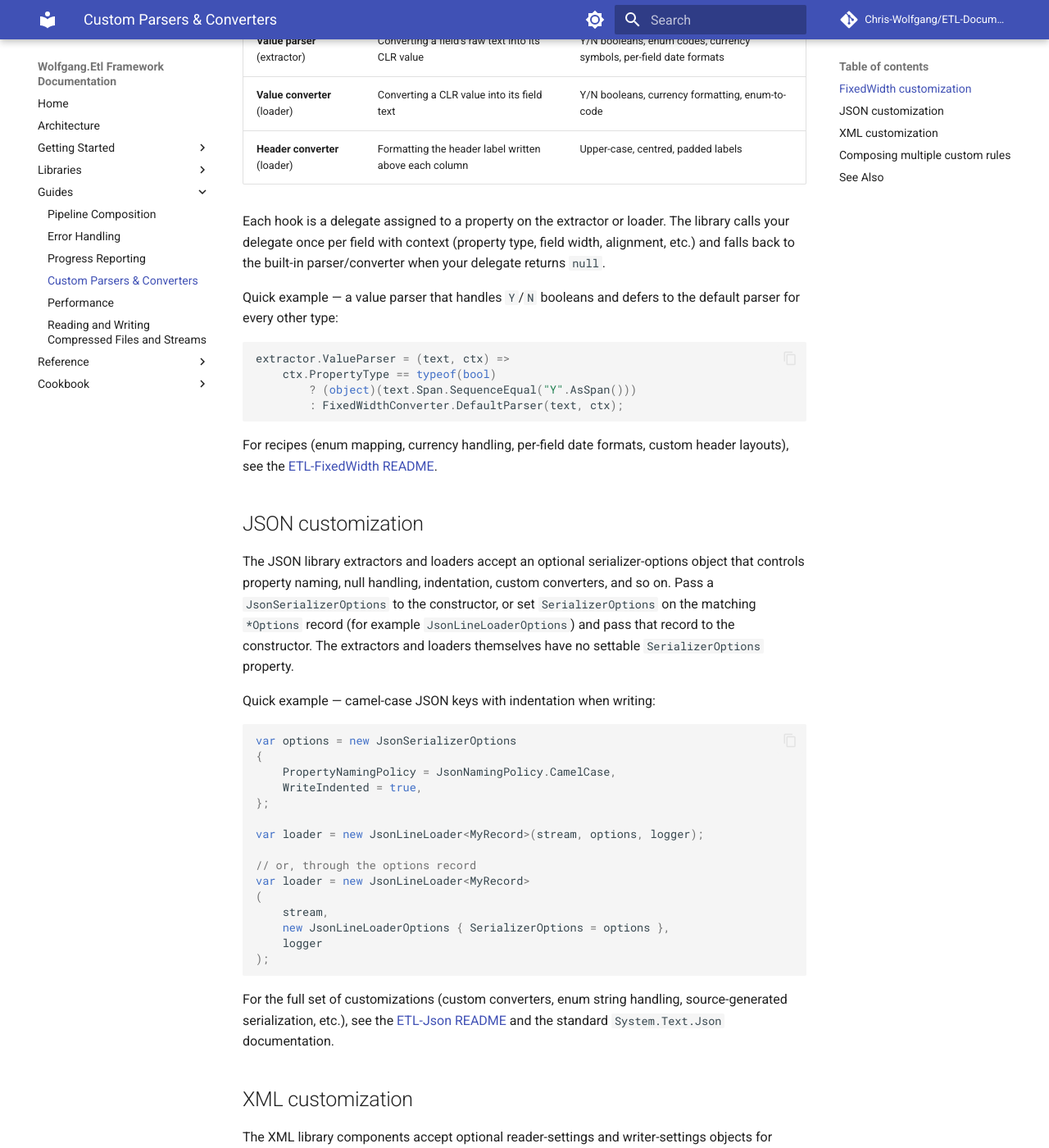
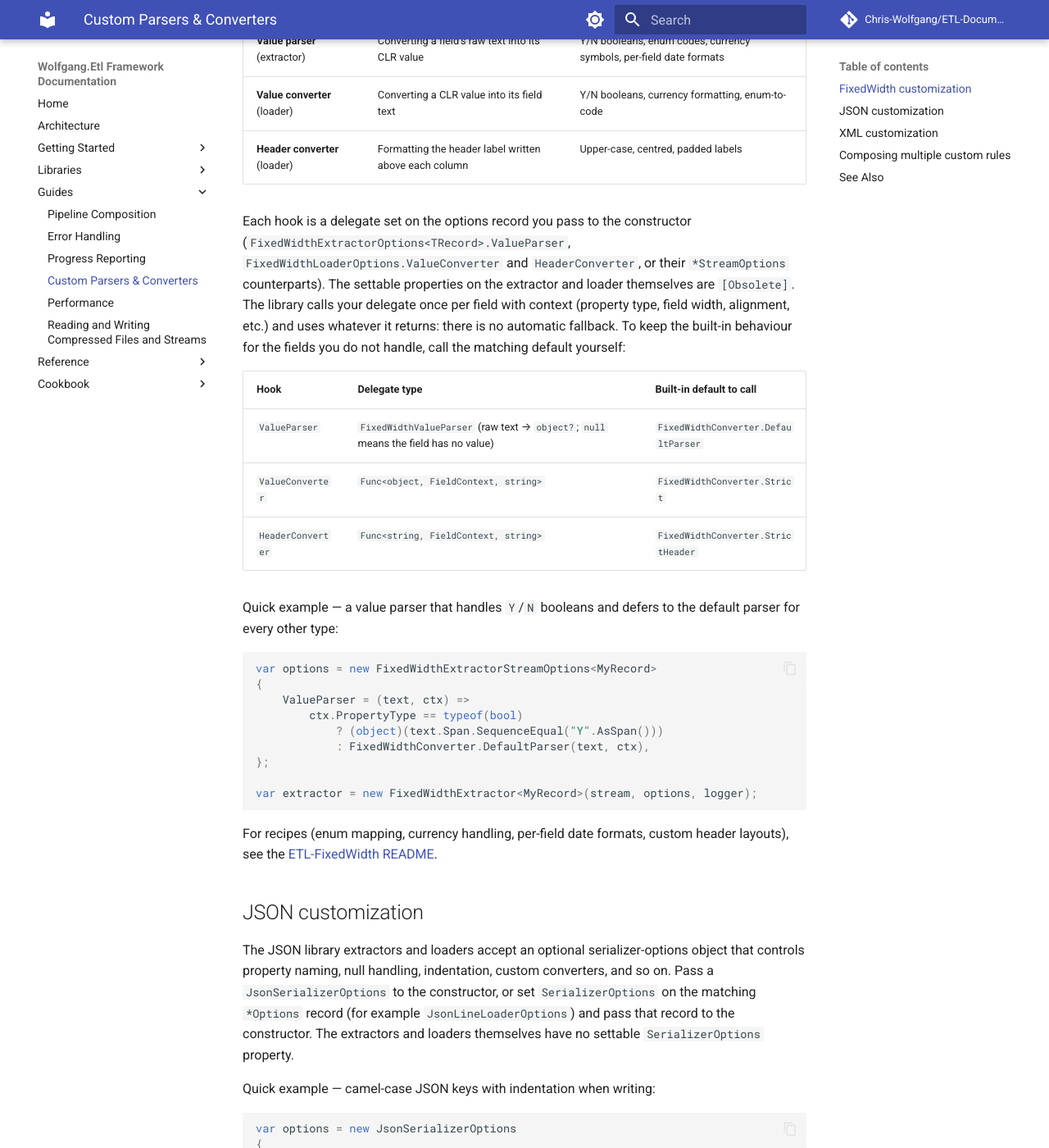
Before and after one commit to Chris-Wolfgang/ETL-Documentation, an MkDocs documentation site: the page built from docs/guides/custom-parsers.md, in a window 1280 px wide and 1400 px high, scrolled down 459 px. Shown: the whole window at 82% size. Built offline with MkDocs 1.6.1 and Material for MkDocs 9.7.7, drawn with Linux system fonts in a browser that asks for light colours; comment, search, counter and statistics services are not loaded; some of the changed text lies outside the part shown.

Commit message:
docs: configure FixedWidth samples through options records (#108)
* docs: configure FixedWidth samples through options records

Replaces the [Obsolete] HasHeader/WriteHeader/FieldSeparator/ValueParser
setters and the (Stream, Encoding) constructor, and corrects the claim
that a null parser result falls back to the default parser.

Closes #99

Co-Authored-By: Claude Opus 5.5 <noreply@anthropic.com>

* docs: scope the custom-parsers fallback guidance per hook

Addresses Copilot review on #108: DefaultParser only fits ValueParser;
the loader hooks default to FixedWidthConverter.Strict / StrictHeader
(FixedWidthLoader.cs:424 at v0.14.0).

Refs #99

Co-Authored-By: Claude Opus 5.5 <noreply@anthropic.com>

---------

Co-authored-by: Claude Opus 5.5 <noreply@anthropic.com>

````diff
--- a/docs/guides/custom-parsers.md
+++ b/docs/guides/custom-parsers.md
@@ -13,15 +13,26 @@ The FixedWidth library takes user-supplied delegates in three places:
 | **Value converter** (loader) | Converting a CLR value into its field text | Y/N booleans, currency formatting, enum-to-code |
 | **Header converter** (loader) | Formatting the header label written above each column | Upper-case, centred, padded labels |
 
-Each hook is a delegate assigned to a property on the extractor or loader. The library calls your delegate once per field with context (property type, field width, alignment, etc.) and falls back to the built-in parser/converter when your delegate returns `null`.
+Each hook is a delegate set on the options record you pass to the constructor (`FixedWidthExtractorOptions<TRecord>.ValueParser`, `FixedWidthLoaderOptions.ValueConverter` and `HeaderConverter`, or their `*StreamOptions` counterparts). The settable properties on the extractor and loader themselves are `[Obsolete]`. The library calls your delegate once per field with context (property type, field width, alignment, etc.) and uses whatever it returns: there is no automatic fallback. To keep the built-in behaviour for the fields you do not handle, call the matching default yourself:
+
+| Hook | Delegate type | Built-in default to call |
+|------|---------------|--------------------------|
+| `ValueParser` | `FixedWidthValueParser` (raw text → `object?`; `null` means the field has no value) | `FixedWidthConverter.DefaultParser` |
+| `ValueConverter` | `Func<object, FieldContext, string>` | `FixedWidthConverter.Strict` |
+| `HeaderConverter` | `Func<string, FieldContext, string>` | `FixedWidthConverter.StrictHeader` |
 
 Quick example — a value parser that handles `Y`/`N` booleans and defers to the default parser for every other type:
 
 ```csharp
-extractor.ValueParser = (text, ctx) =>
-    ctx.PropertyType == typeof(bool)
-        ? (object)(text.Span.SequenceEqual("Y".AsSpan()))
-        : FixedWidthConverter.DefaultParser(text, ctx);
+var options = new FixedWidthExtractorStreamOptions<MyRecord>
+{
+    ValueParser = (text, ctx) =>
+        ctx.PropertyType == typeof(bool)
+            ? (object)(text.Span.SequenceEqual("Y".AsSpan()))
+            : FixedWidthConverter.DefaultParser(text, ctx),
+};
+
+var extractor = new FixedWidthExtractor<MyRecord>(stream, options, logger);
 ```
 
 For recipes (enum mapping, currency handling, per-field date formats, custom header layouts), see the [ETL-FixedWidth README](https://github.com/Chris-Wolfgang/ETL-FixedWidth#readme).
@@ -78,7 +89,7 @@ For the full set of settings, see the [ETL-Xml README](https://github.com/Chris-
 When you need more than one custom rule inside a single hook — for example, a FixedWidth value parser that handles Y/N booleans, a custom date format on one field, and an enum lookup — use a chain of conditions inside the delegate:
 
 ```csharp
-extractor.ValueParser = (text, ctx) =>
+FixedWidthValueParser parser = (text, ctx) =>
 {
     // Rule 1: Y/N booleans
     if (ctx.PropertyType == typeof(bool))
@@ -109,6 +120,13 @@ extractor.ValueParser = (text, ctx) =>
     // Fallback: default parser
     return FixedWidthConverter.DefaultParser(text, ctx);
 };
+
+var extractor = new FixedWidthExtractor<AccountRecord>
+(
+    stream,
+    new FixedWidthExtractorStreamOptions<AccountRecord> { ValueParser = parser },
+    logger
+);
 ```
 
 The same shape works wherever a library takes a user-supplied delegate (FixedWidth value parsers and converters, custom `JsonConverter<T>` instances, and so on): match on the context, apply your rule, fall through to the library's default.
````
Also changed, not shown: changelog/unreleased/fixedwidth-options-records.md (added, +3 -0 lines), docs/guides/compressed-streams.md (+5 -1 lines), docs/guides/pipeline-composition.md (+6 -3 lines), docs/libraries/fixedwidth.md (+5 -2 lines).
